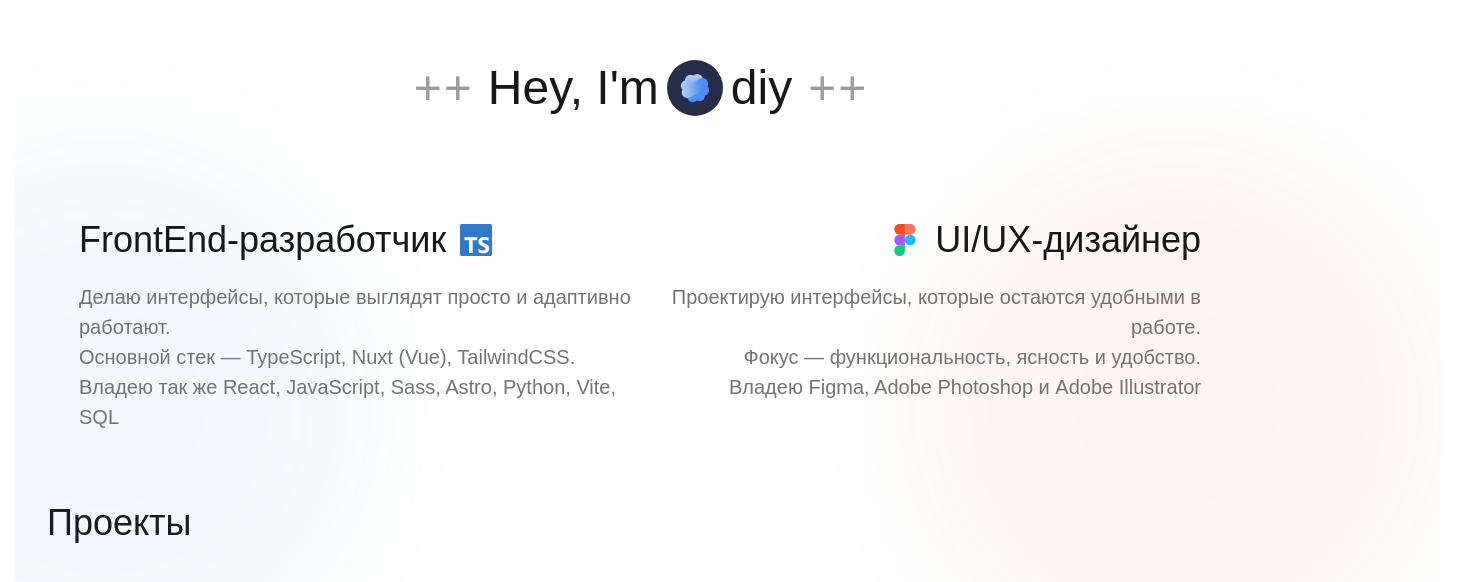
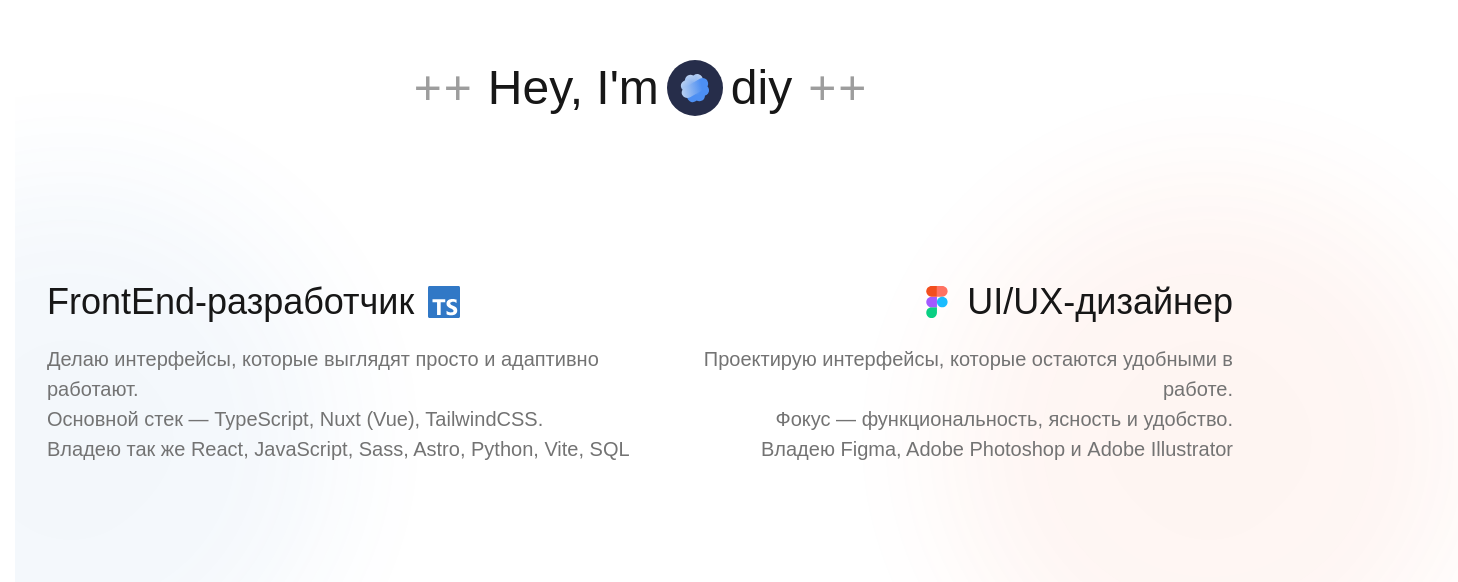
Before and after one commit to j0u1/www, a Next.js app: page / in a window 1280 px wide. Shown: the part 320-902 px from the top of the page, 1458 px wide, since content can reach past the window. Built offline with nearby package versions, Linux system fonts and the light colour scheme.

Commit message:
fix(Skills): remove padding from Skills section for improved layout

```diff
--- a/app/components/Main/Skills.tsx
+++ b/app/components/Main/Skills.tsx
@@ -6,7 +6,7 @@ export default function Skills() {
   const iconSizes = "hover:scale-110 size-5 md:size-6 lg:size-8 duration-300 transition-all"
 
   return (
-    <section className="absolute bottom-0 left-0 right-0 p-4 lg:p-8 duration-300 transition-all w-full flex flex-col lg:flex-row gap-4 lg:gap-0 justify-between">
+    <section className="absolute bottom-0 left-0 right-0 duration-300 transition-all w-full flex flex-col lg:flex-row gap-4 lg:gap-0 justify-between">
       {skillsText.map((skill, index) => (
         <div key={index} className={`relative flex flex-col gap-6 ${skill.right ? 'text-right group/uxui' : 'text-left group/frontend'}`}>
           <H2 className={`relative z-10 leading-none flex items-center gap-3.5 ${skill.right ? 'justify-end' : 'justify-start'}`}>
--- a/app/page.tsx
+++ b/app/page.tsx
@@ -5,9 +5,9 @@ export default function Home() {
   return (
     <>
       <Hero />
-      <section className="">
+      {/* <section className="">
         <H2>Проекты</H2>
-      </section>
+      </section> */}
     </>
   );
 }
```
